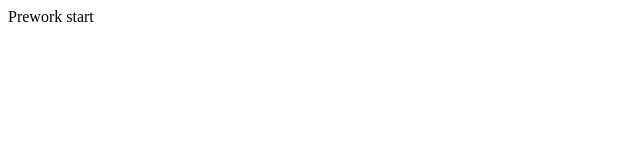
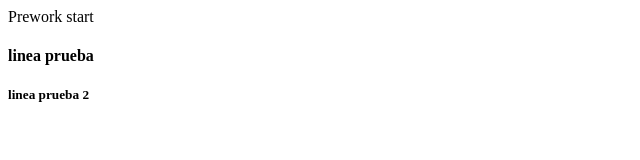
Before and after one commit to bryan030712/proyectoDemoCursoPrework, a plain HTML site: page index.html in a window 1280 px wide. Shown: the whole page, without its empty margins (0-640 px from the left). Drawn offline with Linux system fonts and the light colour scheme.

Commit message:
modificacion prueba html

```diff
--- a/index.html
+++ b/index.html
@@ -8,5 +8,7 @@
 </head>
 <body>
     Prework start
+    <h4>linea prueba</h4>
+    <h5>linea prueba 2</h5>
 </body>
 </html>
```
